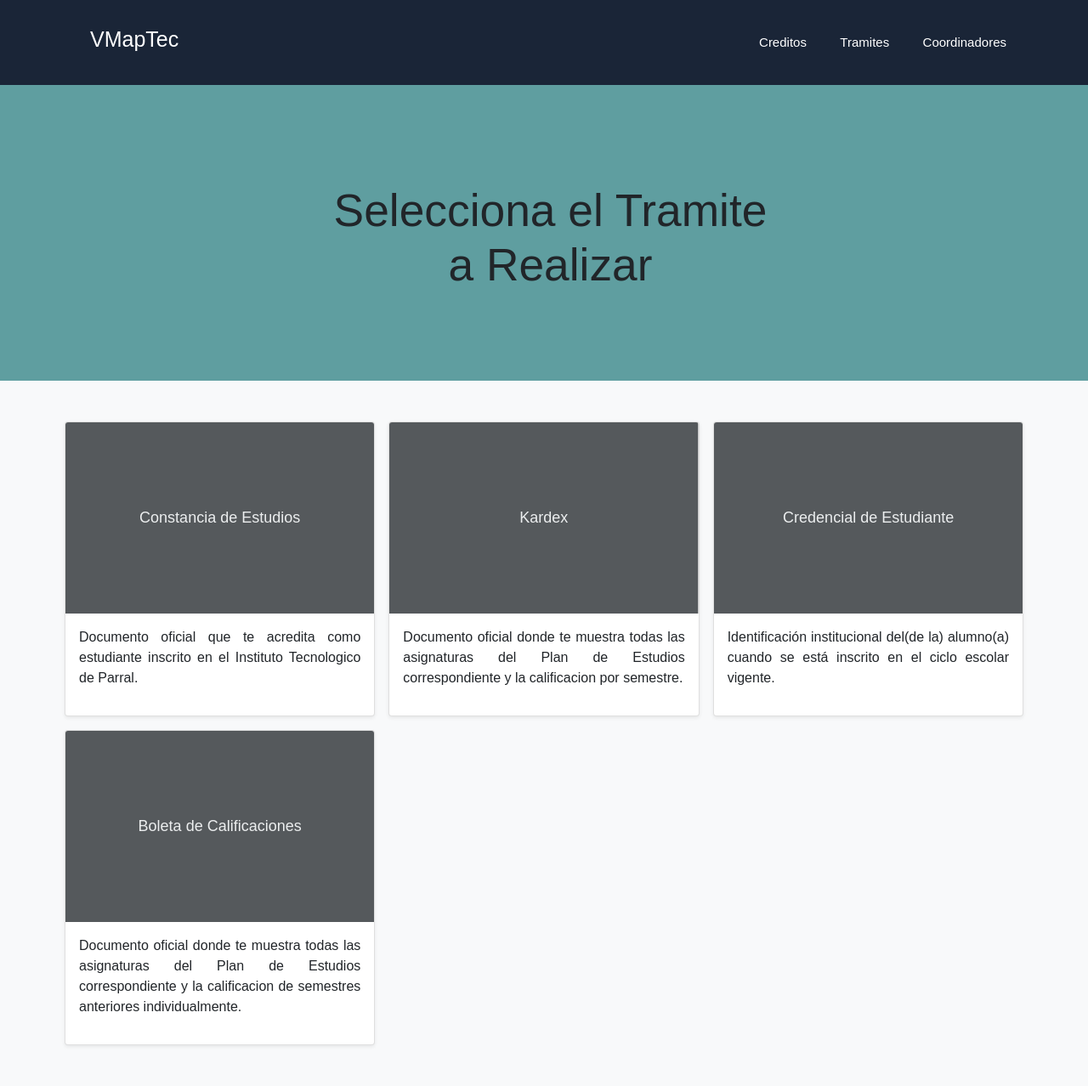
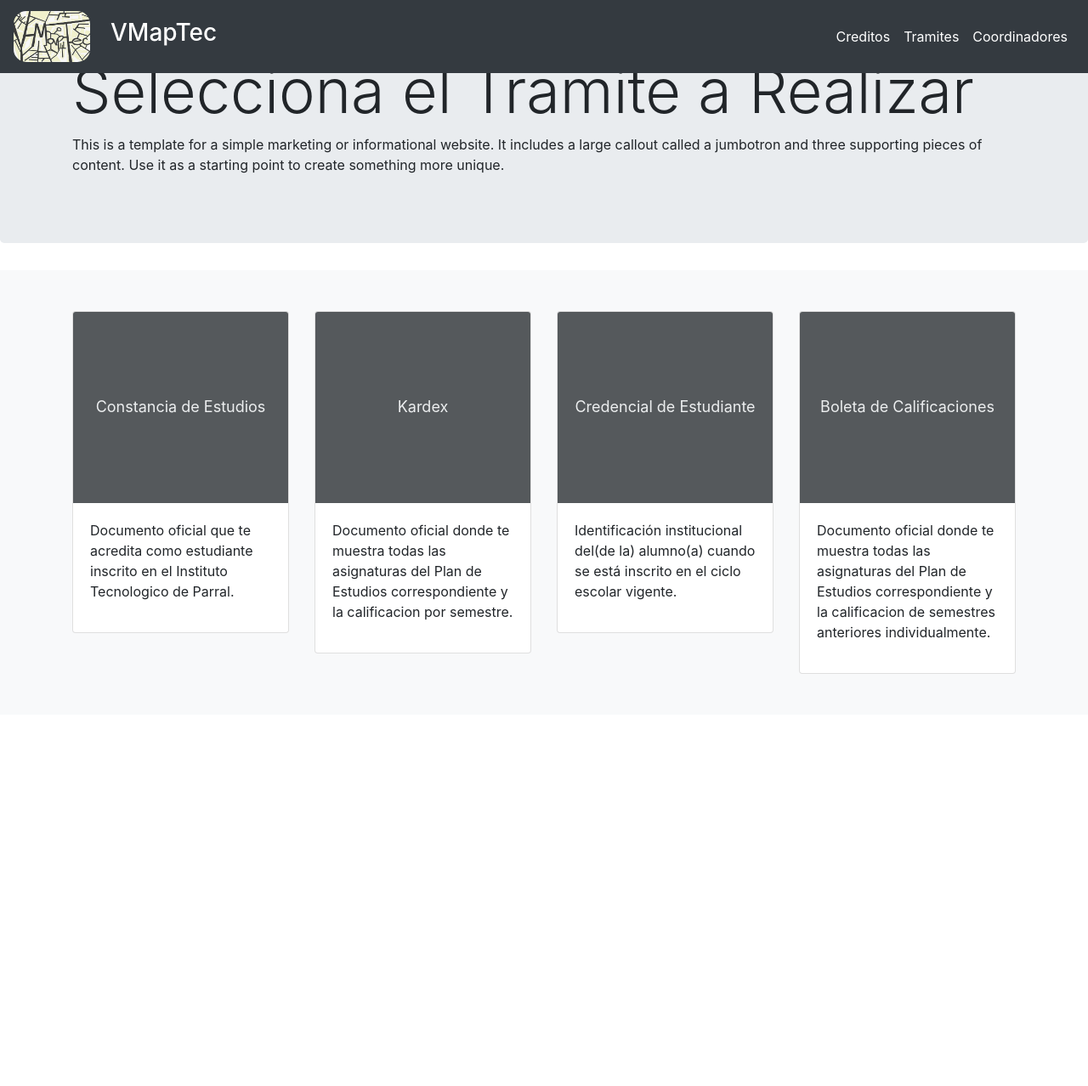
Before and after one commit to VictorHCH/VMAPTEC, a PHP site: page /tramites.php in a window 1280 px wide. Shown: the whole page at 85% size. After the commit the page ends 793 px from the top, so only its background shows below. Run offline with PHP 8.4, Linux system fonts and the light colour scheme; some libraries are stand-ins or nearby versions.

Commit message:
diseño beta

```diff
--- a/VMaptec/css/estilosheader.css
+++ /dev/null
@@ -1,58 +0,0 @@
-
-*{
-	margin: 0;
-	padding: 0;
-	box-sizing: border-box;
-	font-family: 'Montserrat Alternates', sans-serif;
-}
-.header{
-	width: 100%;
-	height: 100px;
-	background-color: #1a2537;
-	position: fixed;
-	top: 0;left: 0;
-}
-.container{
-	width: 90%;
-	max-width: 1200px;
-	margin: auto;
-}
-.container .btn-menu, .logo{
-	float: left;
-	line-height:100px;
-}
-.container .btn-menu label{
-	color: #fff;
-	font-size: 25px;
-	cursor: pointer;
-}
-.logo h1{
-	display: inline-block;
-	padding: 15px;
-	text-decoration: none;
-	color: #fff;
-	transition: all 0.3s ease;
-	border-bottom: 2px solid transparent;
-	font-size: 25px;
-
-}
-.container .menu{
-	float: right;
-	line-height: 100px;
-}
-.container .menu a{
-	display: inline-block;
-	padding: 15px;
-	line-height: normal;
-	text-decoration: none;
-	color: #fff;
-	transition: all 0.3s ease;
-	border-bottom: 2px solid transparent;
-	font-size: 15px;
-	margin-right: 5px;
-}
-.container .menu a:hover{
-	border-bottom: 2px solid #c7c7c7;
-	padding-bottom: 5px;
-}
-/*Fin de Estilos para el encabezado*/
--- a/VMaptec/html/header.php
+++ b/VMaptec/html/header.php
@@ -5,23 +5,38 @@
     <meta charset="UTF-8">
     <meta http-equiv="X-UA-Compatible" content="IE=edge">
     <meta name="viewport" content="width=device-width, initial-scale=1.0">
-    <title>Mapa</title>
-    <link href="https://cdn.jsdelivr.net/npm/bootstrap@5.1.3/dist/css/bootstrap.min.css" rel="stylesheet" integrity="sha384-1BmE4kWBq78iYhFldvKuhfTAU6auU8tT94WrHftjDbrCEXSU1oBoqyl2QvZ6jIW3" crossorigin="anonymous">
-    <link rel="stylesheet" href="../css/estilosindex.css">
+    <title>Header</title>
+    <!-- <link rel="stylesheet" href="../css/estilosheader.css"> -->
+    <link rel="stylesheet" href="https://cdn.jsdelivr.net/npm/bootstrap@4.0.0/dist/css/bootstrap.min.css"
+        integrity="sha384-Gn5384xqQ1aoWXA+058RXPxPg6fy4IWvTNh0E263XmFcJlSAwiGgFAW/dAiS6JXm" crossorigin="anonymous">
 </head>
+
 <body>
-    <header class="header">
-        <div class="container">
-            <div class="logo">
-                <a href="../html/index.php"><h1>VMapTec</h1></a>
-            </div>
-            <nav class="menu">
-                <a href="../html/creditos.php">Creditos</a>
-                <a href="../html/tramites.php">Tramites</a>
-                <a href="#">Coordinadores</a>
-            </nav>
+
+    <nav class="navbar navbar-expand-md navbar-dark fixed-top bg-dark">
+        <a class="navbar-brand" href="#"><img src="../imagenes/logo.jpg" width="90px" height="60px" style="border-radius: 15px;" ></a>
+        <button class="navbar-toggler" type="button" data-toggle="collapse" data-target="#navbarsExampleDefault"
+            aria-controls="navbarsExampleDefault" aria-expanded="false" aria-label="Toggle navigation">
+            <span class="navbar-toggler-icon"></span>
+        </button>
+
+        <div class="collapse navbar-collapse" id="navbarsExampleDefault">
+            <ul class="navbar-nav mr-auto">
+                <li class="nav-item active">
+                    <a class="nav-link" href="../html/index.php"><h3>VMapTec</h3> <span class="sr-only">(current)</span></a>
+                </li>
+            </ul>
+            <ul class="navbar-nav my-2 my-lg-0">
+                <li class="nav-item active">
+                    <a class="nav-link" href="../html/creditos.php">Creditos</a>
+                </li>
+                <li class="nav-item active">
+                    <a class="nav-link" href="../html/tramites.php">Tramites</a>
+                </li>
+                <li class="nav-item active">
+                    <a class="nav-link" href="#">Coordinadores</a>
+                </li>
+            </ul>
         </div>
-    </header>
-    <br><br><br><br>
+    </nav>
 </body>
-</html>
--- a/VMaptec/html/tramites.php
+++ b/VMaptec/html/tramites.php
@@ -7,9 +7,8 @@
     <meta name="description" content="" />
     <title>Tramites</title>
 
-    <link href="https://cdn.jsdelivr.net/npm/bootstrap@5.1.3/dist/css/bootstrap.min.css" rel="stylesheet"
-        integrity="sha384-1BmE4kWBq78iYhFldvKuhfTAU6auU8tT94WrHftjDbrCEXSU1oBoqyl2QvZ6jIW3" crossorigin="anonymous">
-    <link rel="stylesheet" href="../css/estilosheader.css">
+    <link rel="stylesheet" href="https://cdn.jsdelivr.net/npm/bootstrap@4.0.0/dist/css/bootstrap.min.css"
+        integrity="sha384-Gn5384xqQ1aoWXA+058RXPxPg6fy4IWvTNh0E263XmFcJlSAwiGgFAW/dAiS6JXm" crossorigin="anonymous">
 
     <style>
         .bd-placeholder-img {
@@ -31,15 +30,24 @@
 <body>
     <?php
             require "../html/header.php";
-        ?>
-    <section class="py-5 text-center container">
+    ?>
+    <!-- Main jumbotron for a primary marketing message or call to action -->
+    <div class="jumbotron">
+        <div class="container">
+            <h1 class="display-3">Selecciona el Tramite a Realizar</h1>
+            <p>This is a template for a simple marketing or informational website. It includes a large callout
+                called a jumbotron and three supporting pieces of content. Use it as a starting point to create
+                something more unique.</p>
+        </div>
+    </div>
+    <!-- <section class="py-5 text-center container">
         <div class="row py-lg-5">
             <div class="col-lg-6 col-md-8 mx-auto">
                 <br>
                 <h1 class="fw-light">Selecciona el Tramite a Realizar</h1>
             </div>
         </div>
-    </section>
+    </section> -->
 
     <div class="album py-5 bg-light">
         <div class="container">
@@ -114,6 +122,8 @@
                     </div>
                 </div>
             </div>
+
+            <!-- Comentarios -->
             <div id="disqus_thread"></div>
             <script>
                 (function () {
```
Also changed, not shown: VMaptec/html/index.php (+17 -4 lines), VMaptec/imagenes/fondo.jpg (added), VMaptec/imagenes/logo.jpg (added).
